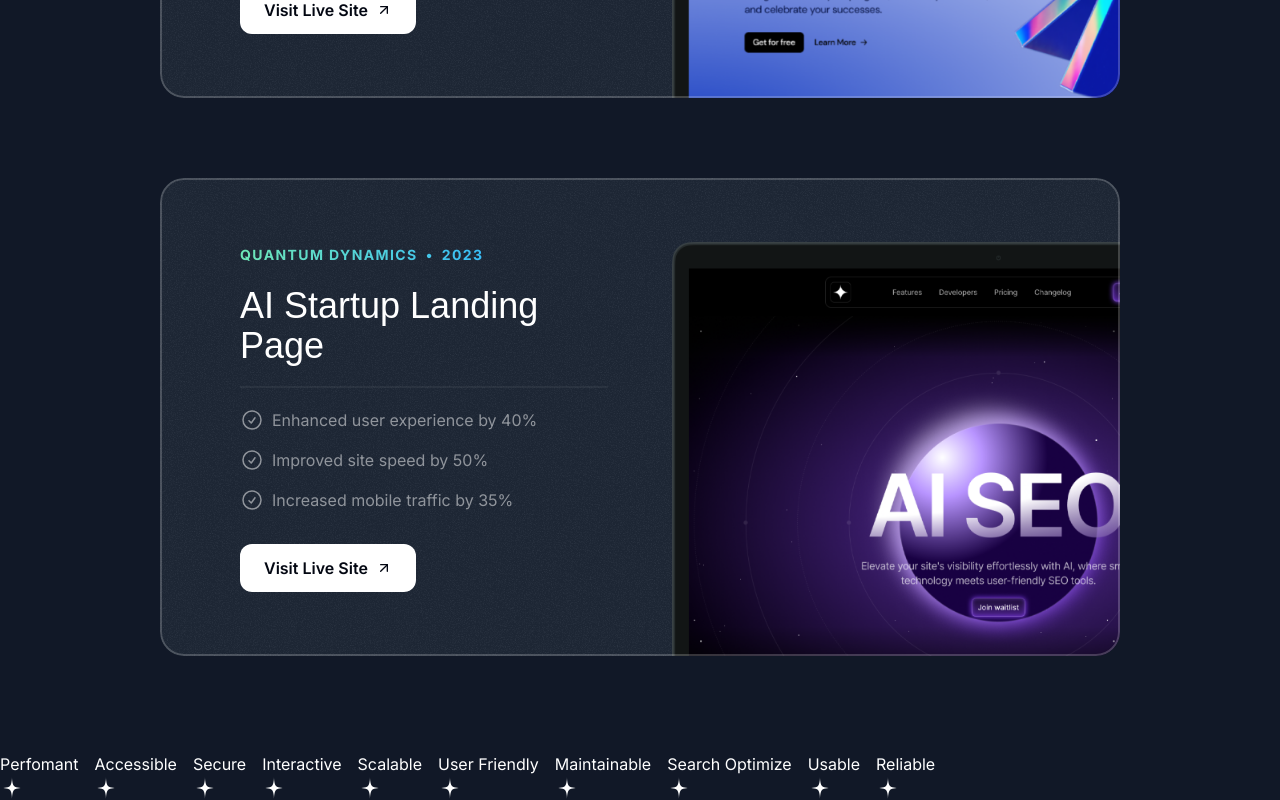
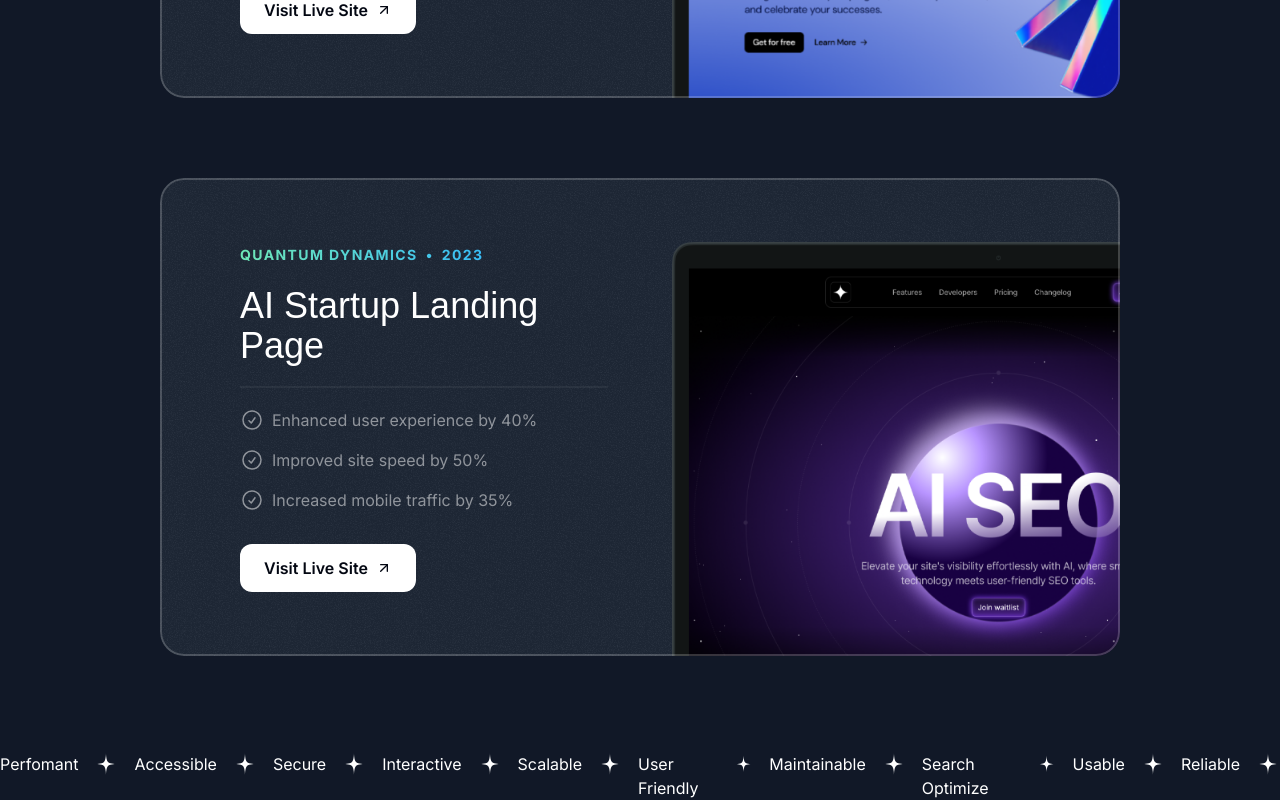
Before and after one commit to MorhafGhziel/frontend-tribe-portofolio, a Next.js app: page / in a window 1280 px wide. Shown: the part 2204-3004 px from the top of the page. Built offline with nearby package versions, Linux system fonts and the light colour scheme; a web font is replaced by a local one.

Commit message:
made the star to be next to the word

```diff
--- a/src/sections/Tape.tsx
+++ b/src/sections/Tape.tsx
@@ -18,7 +18,7 @@ export const TapeSection = () => {
     <div>
       <div className="flex gap-4">
         {words.map((word) => (
-          <div key={word}>
+          <div key={word} className="inline-flex gap-4">
             <span>{word}</span>
             <StartIcon />
           </div>
```
